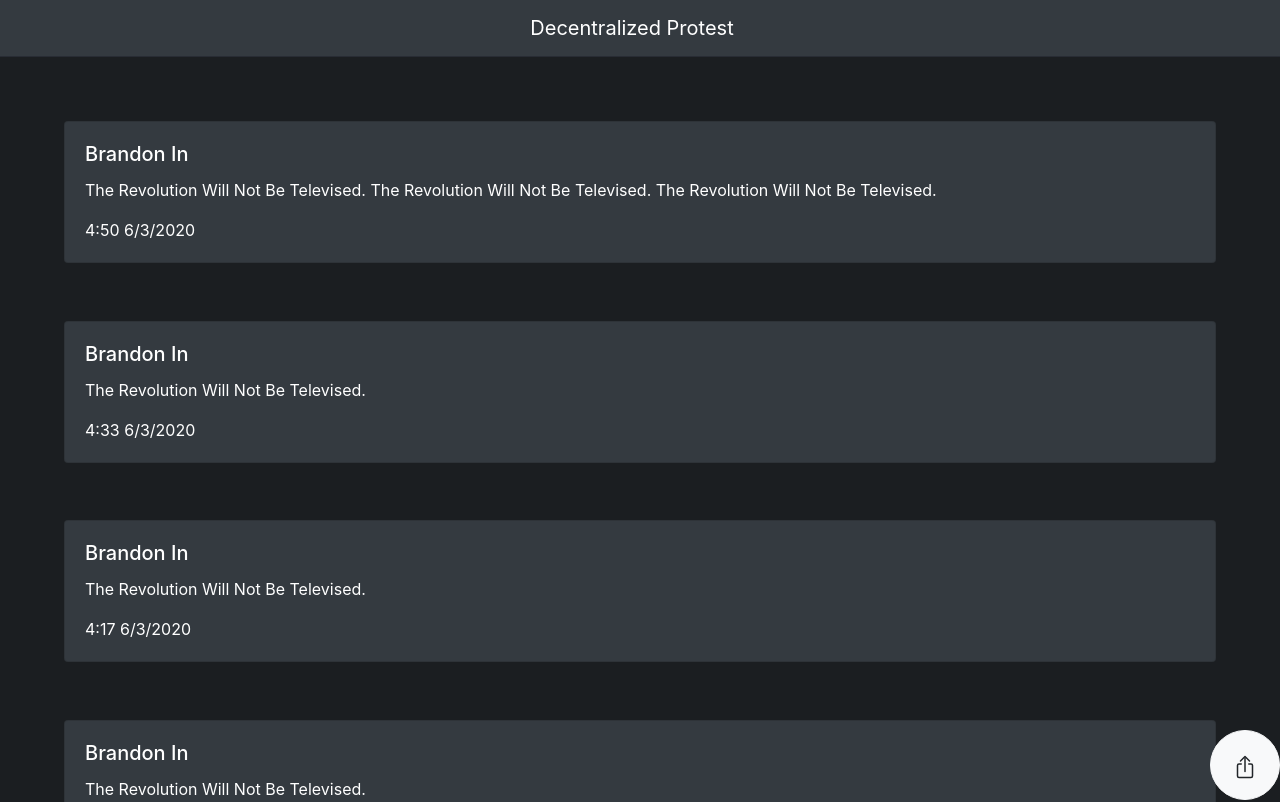
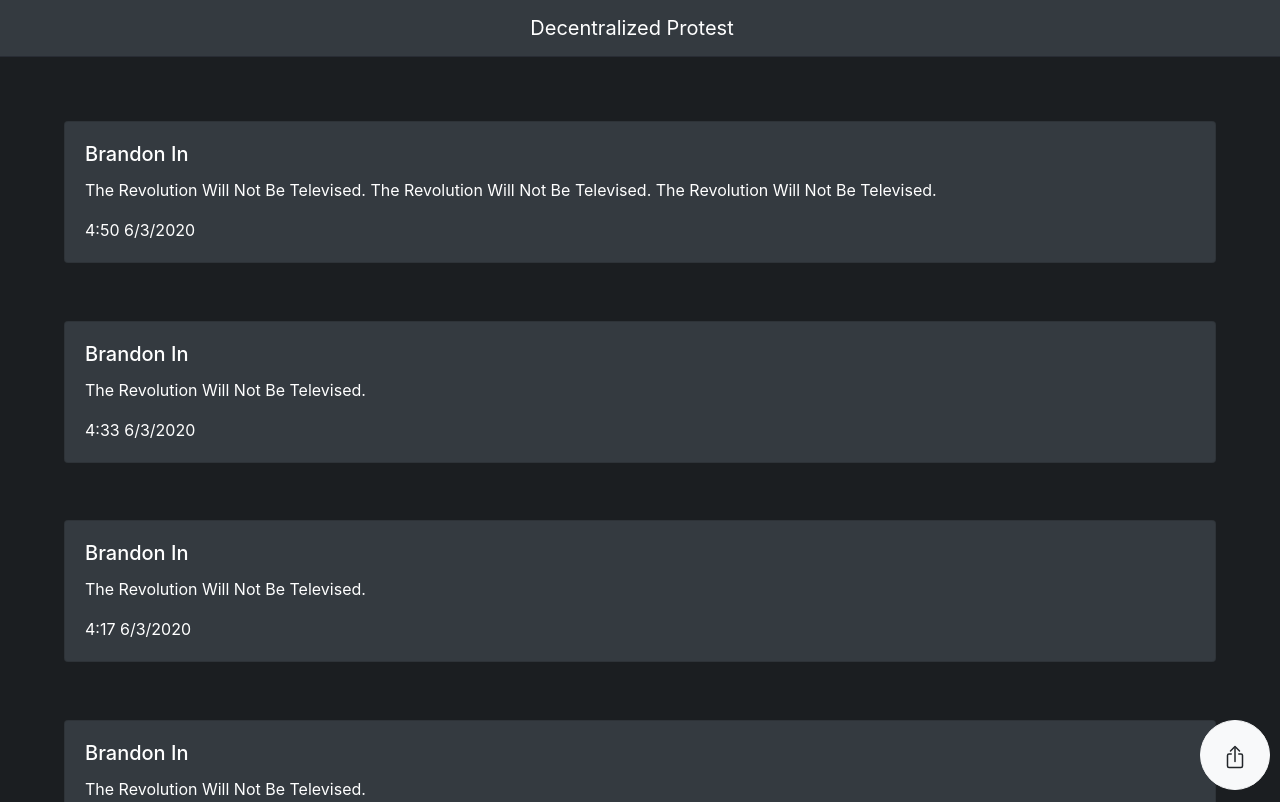
Before and after one commit to trumpwebsites/decentralized-protest, a React (Create React App) app: page / in a window 1280 px wide. Shown: the top 802 px of the page. Built offline with nearby package versions, Linux system fonts and the light colour scheme.

Commit message:
moved styling to .css file

```diff
--- /dev/null
+++ b/src/Home.css
@@ -0,0 +1,10 @@
+.fixed-button {
+    position: fixed;
+    right: 10px;
+    bottom: 10px;
+    z-index: 9999;
+}
+
+.navbar-border {
+    border-bottom: "1px solid #282c34 !important";
+}
--- a/src/Home.tsx
+++ b/src/Home.tsx
@@ -1,18 +1,21 @@
 import React, { lazy } from "react";
-import Navbar from 'react-bootstrap/Navbar';
-import { BsBoxArrowUp } from 'react-icons/bs';
+import Navbar from "react-bootstrap/Navbar";
+import { BsBoxArrowUp } from "react-icons/bs";
+import "./Home.css";
 
 const Posts = lazy(() => import('./Posts'));
 
 const Home: React.FC = () => {
     return (
         <div>
-            <Navbar bg="dark" sticky="top" variant="dark" className="justify-content-center" style={{ borderBottom: "1px solid #282c34" }}>
+            <Navbar bg="dark" sticky="top" variant="dark" className="justify-content-center navbar-border" style={{ borderBottom: "1px solid #282c34" }}>
                 <Navbar.Brand href="#">
                     {process.env.REACT_APP_APPLICATION_NAME}
                 </Navbar.Brand>
             </Navbar>
-            <button type="button" className="btn btn-light btn-circle btn-xl" style={{ position: "fixed", right: 0, bottom: 0, zIndex: 9999 }}><BsBoxArrowUp width="40px" height="40px" /></button>
+            <button type="button" className="btn btn-light btn-circle btn-xl fixed-button">
+                <BsBoxArrowUp width="40px" height="40px" />
+            </button>
             <div style={{margin: "5%"}}>
                 <Posts />
             </div>
```
